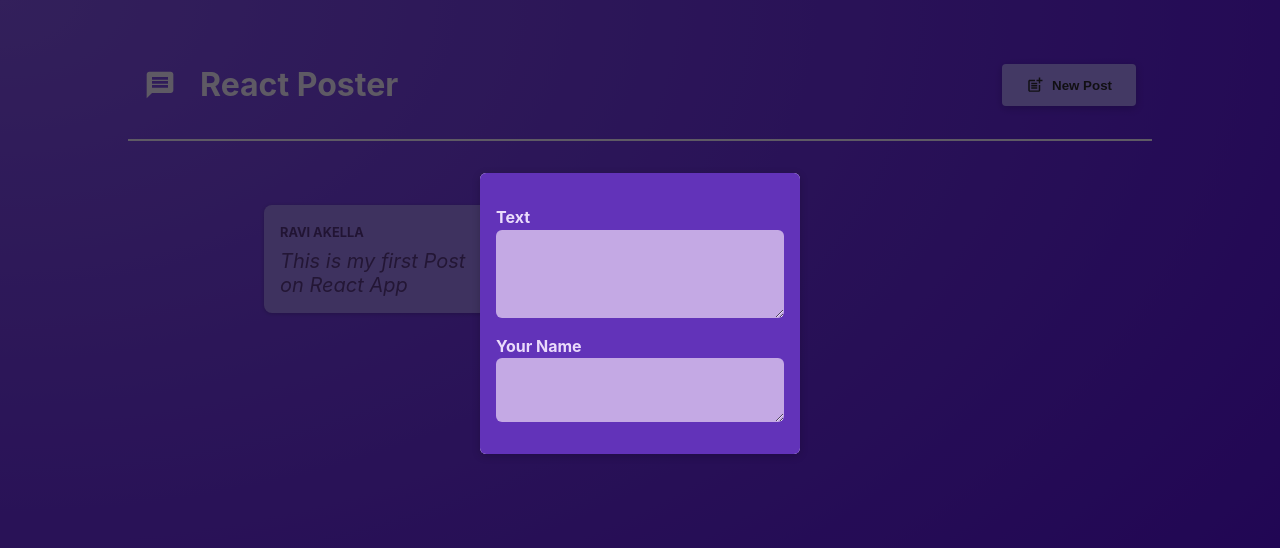
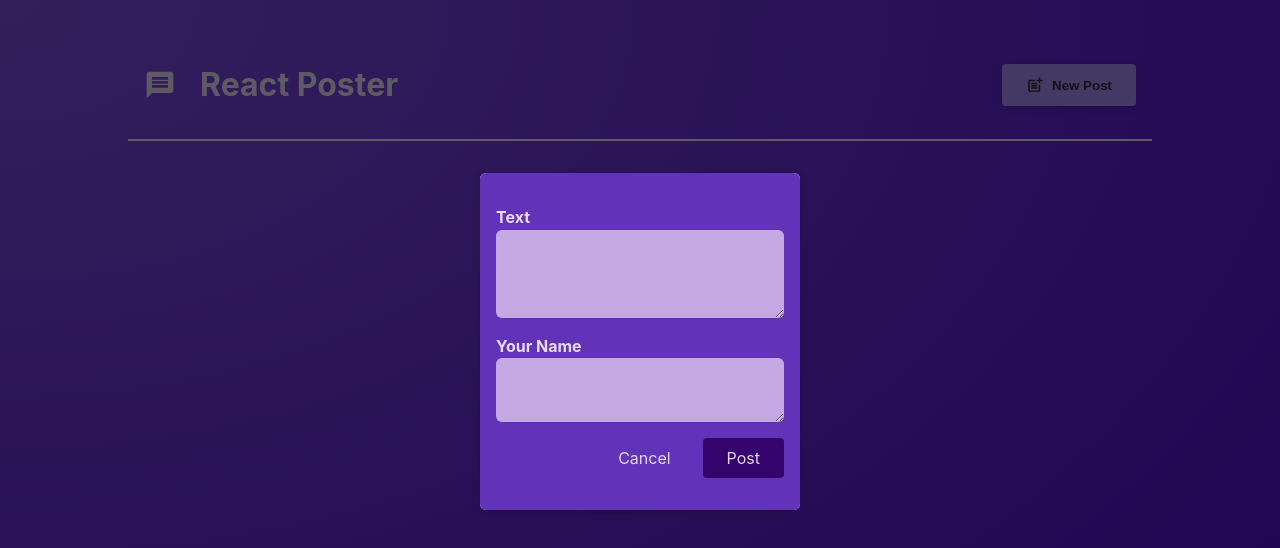
Before and after one commit to raviakella03/react-crash-course, a React (Create React App) app: page / in a window 1280 px wide. Both pictures are taken after a click on the button "New Post". Shown: the top 548 px of the page. Built offline with nearby package versions, Linux system fonts and the light colour scheme.

Commit message:
Form handling to create a new post
Added functionality to add posts dynamically to the posts list

```diff
--- a/src/components/newPost/NewPost.js
+++ b/src/components/newPost/NewPost.js
@@ -1,15 +1,40 @@
+import { useState } from "react";
 import newPostStyles from "./NewPost.module.css";
 
 function NewPost(props) {
+  const [postAuthor, setPostAuthor] = useState("Ravi Akella");
+  const [postContent, setPostContent] = useState(
+    "This is my first Post on React App"
+  );
+
+  function onPostContentChangeHandler(event) {
+    setPostContent(event.target.value);
+  }
+
+  function onPostAuthorChangeHandler(event) {
+    setPostAuthor(event.target.value);
+  }
+
+  function postSubmitHandler(event) {
+    event.preventDefault();
+    const postData = {
+      postContent: postContent,
+      postAuthor: postAuthor,
+    };
+    console.log(postData);
+    props.onAddNewPost(postData);
+    props.onCancel();
+  }
+
   return (
-    <form className={newPostStyles.form}>
+    <form className={newPostStyles.form} onSubmit={postSubmitHandler}>
       <p>
         <label htmlFor="postContent">Text</label>
         <textarea
           id="postContent"
           required
           rows={3}
-          onChange={props.onPostContentChange}
+          onChange={onPostContentChangeHandler}
         />
       </p>
       <p>
@@ -17,8 +42,14 @@ function NewPost(props) {
         <textarea
           id="postAuthor"
           required
-          onChange={props.onPostAuthorChange}
+          onChange={onPostAuthorChangeHandler}
         />
+      </p>
+      <p className={newPostStyles.actions}>
+        <button type="button" onClick={props.onCancel}>
+          Cancel
+        </button>
+        <button type="submit"> Post </button>
       </p>
     </form>
   );
--- a/src/components/newPost/NewPost.module.css
+++ b/src/components/newPost/NewPost.module.css
@@ -25,3 +25,31 @@
   background-color: #c4a9e4;
   color: #28262c;
 }
+
+.actions {
+  display: flex;
+  justify-content: flex-end;
+  gap: 0.5rem;
+}
+
+.actions button {
+  cursor: pointer;
+  font: inherit;
+  padding: 0.5rem 1.5rem;
+  border: none;
+  border-radius: 4px;
+  background-color: #34036c;
+  color: #e5d5f7;
+}
+
+.actions button:hover {
+  background-color: #23014a;
+}
+
+.actions button[type='button'] {
+  background-color: transparent;
+}
+
+.actions button[type='button']:hover {
+  color: #d1bee6;
+}
--- a/src/components/posts/Posts.js
+++ b/src/components/posts/Posts.js
@@ -5,34 +5,12 @@ import Post from "./post/Post";
 import postsStyles from "./Posts.module.css";
 
 function Posts(props) {
-  const [postAuthor, setPostAuthor] = useState("Ravi Akella");
-  const [postContent, setPostContent] = useState(
-    "This is my first Post on React App"
-  );
+  const [posts, setPosts] = useState([]);
 
-  function onPostContentChangeHandler(event) {
-    setPostContent(event.target.value);
+  function addNewPostHandler(postData) {
+    // setPosts([postData, ...posts]); //or
+    setPosts((existingPosts) => [postData, ...posts]);
   }
-
-  function onPostAuthorChangeHandler(event) {
-    setPostAuthor(event.target.value);
-  }
-
-  /*
-  //Approach 2
-  let modalContent;
-
-  if (showModal) {
-    modalContent = (
-      <Modal showModal={showHideModalHandler}>
-        <NewPost
-          onPostContentChange={onPostContentChangeHandler}
-          onPostAuthorChange={onPostAuthorChangeHandler}
-        />
-      </Modal>
-    );
-  } */
-
   return (
     <React.Fragment>
       {
@@ -40,31 +18,35 @@ function Posts(props) {
         props.showModal ? (
           <Modal showModal={props.closeModal}>
             <NewPost
-              onPostContentChange={onPostContentChangeHandler}
-              onPostAuthorChange={onPostAuthorChangeHandler}
+              onCancel={props.closeModal}
+              onAddNewPost={addNewPostHandler}
             />
           </Modal>
         ) : null
         /* Approach 2 */
-        /*{modalContent} */
-        /* Approach 3*/
-        /* showModal && (
-          <Modal showModal={showHideModalHandler}>
-            <NewPost
-              onPostContentChange={onPostContentChangeHandler}
-              onPostAuthorChange={onPostAuthorChangeHandler}
-            />
+        /* props.showModal && (
+          <Modal showModal={props.closeModal}>
+            <NewPost onCancel={props.closeModal} />
           </Modal>
         ) */
       }
-
-      <ul className={postsStyles.posts}>
-        <Post userName={postAuthor} storyContent={postContent} />
-        <Post
-          userName="Vijay Akella"
-          storyContent="This is my first Post on React App"
-        />
-      </ul>
+      {posts.length > 0 && (
+        <ul className={postsStyles.posts}>
+          {posts.map((post, index) => (
+            <Post
+              key={index * 31}
+              postAuthor={post.postAuthor}
+              postContent={post.postContent}
+            />
+          ))}
+        </ul>
+      )}
+      {posts.length === 0 && (
+        <div className={postsStyles.noPosts}>
+          <h2>No Posts yet!</h2>
+          <p>Start adding some posts</p>
+        </div>
+      )}
     </React.Fragment>
   );
 }
--- a/src/components/posts/Posts.module.css
+++ b/src/components/posts/Posts.module.css
@@ -8,3 +8,26 @@
     grid-template-columns: repeat(3, 30%);
     justify-content: center;
 }
+
+.noPosts {
+    text-align: center;
+    color: white;
+    animation: animate-in 0.5s ease-out forwards;
+    /* animation: animate-in 0.5s cubic-bezier(1, 1, 1, 1) forwards; */
+}
+
+.noPosts h1 {
+    color: blanchedalmond;
+}
+
+@keyframes animate-in {
+    from {
+        opacity: 0;
+        transform: translateY(1rem);
+    }
+
+    to {
+        opacity: 1;
+        transform: translateY(0);
+    }
+}
--- a/src/components/posts/post/Post.js
+++ b/src/components/posts/post/Post.js
@@ -1,14 +1,14 @@
 import React from "react";
 
-import postStyles from './Post.module.css';
+import postStyles from "./Post.module.css";
 
 function Post(props) {
-    return (
-        <li className={postStyles.post}>
-            <h1 className={postStyles.author}>{props.userName}</h1>
-            <p className={postStyles.storyContent}>{props.storyContent}</p>
-        </li>
-    );
+  return (
+    <li className={postStyles.post}>
+      <h1 className={postStyles.postAuthor}>{props.postAuthor}</h1>
+      <p className={postStyles.postContent}>{props.postContent}</p>
+    </li>
+  );
 }
 
 export default Post;
--- a/src/components/posts/post/Post.module.css
+++ b/src/components/posts/post/Post.module.css
@@ -2,12 +2,12 @@
     margin: 1rem 0;
     padding: 1rem;
     background-color: #9c7eee;
-    border-radius:  8px;
-    box-shadow: 0 1px 4px rgba(0,0,0,0.2);
-    animation: animate-in 1s ease-out forwards;
+    border-radius: 8px;
+    box-shadow: 0 1px 4px rgba(0, 0, 0, 0.2);
+    animation: animate-in 0.5s ease-out forwards;
 }
 
-.author {
+.postAuthor {
     font-size: 0.8rem;
     font-weight: bold;
     color: #543280;
@@ -15,10 +15,22 @@
     text-transform: uppercase;
 }
 
-.storyContent {
+.postContent {
     white-space: pre-wrap;
     font-size: 1.25rem;
     margin: 0.25rem 0 0 0;
     color: #593884;
     font-style: italic;
 }
+
+@keyframes animate-in {
+    from {
+        opacity: 0;
+        transform: translateY(1rem);
+    }
+
+    to {
+        opacity: 1;
+        transform: translateY(0);
+    }
+}
```
Lines whose indentation alone changed are shown as unchanged.
